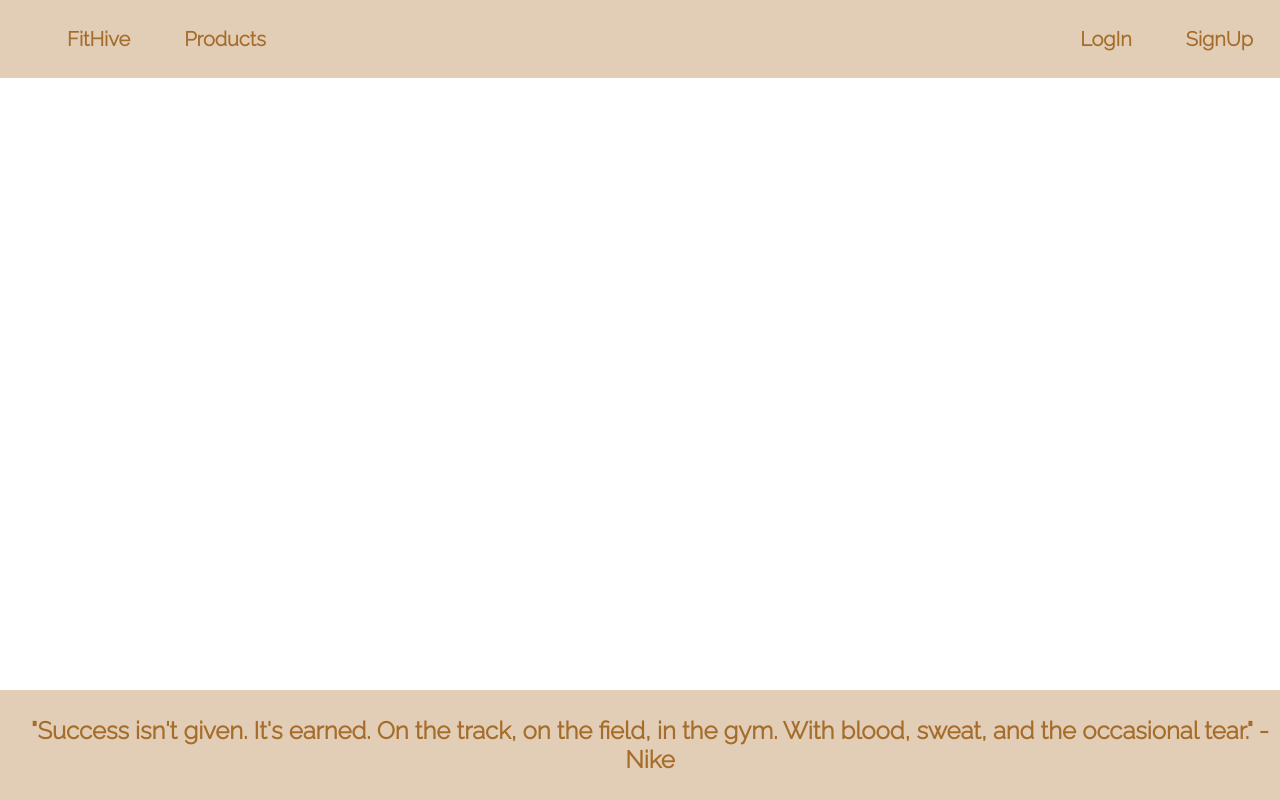
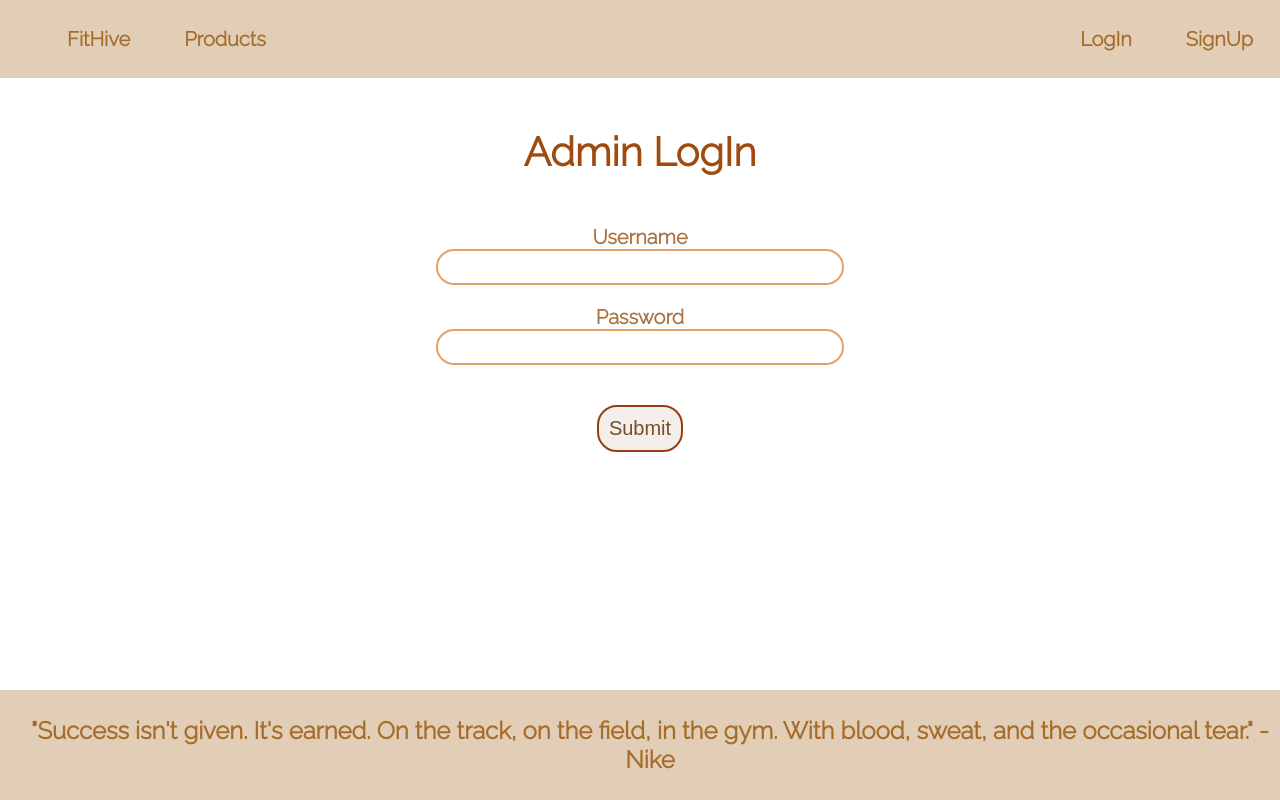
Before and after one commit to JAYAKANTHARUN/FitHive, a React (Create React App) app in the folder client/: page /adminlogin in a window 1280 px wide. Built offline with nearby package versions, Linux system fonts and the light colour scheme.

Commit message:
Added AdminLogin

```diff
--- a/client/src/App.css
+++ b/client/src/App.css
@@ -262,6 +262,59 @@ tbody tr:hover {
   background-color: rgb(225, 210, 194);
 }
 
+.adminlogin{
+  margin: 50px;
+  text-align: center;
+}
+.adminlogin h1{
+  font-size: 40px;
+  color: rgb(159, 75, 15);
+  font-weight: bolder;
+  font-family: 'Raleway', sans-serif;
+  margin-bottom: 50px;
+}
+.adminlogin label{
+  font-size: 20px;
+  font-family: 'Raleway', sans-serif;
+  color: rgb(170, 113, 62);
+  font-weight: bold;
+}
+.adminlogin input{
+  width: 400px;
+  height: 30px;
+  font-size: 20px;
+  text-align: center;
+  color: rgb(126, 56, 25);
+  border: 2px solid rgb(231, 161, 103);
+  border-radius: 20px;
+  transition: all 0.5s ease;
+}
+.adminlogin input:hover{
+  background-color: rgb(244, 236, 229);
+}
+.adminlogin input:focus{
+  outline: none;
+  border: 2px solid rgb(231, 161, 103);
+  transform: scale(1.05);
+}
+.adminlogin input::placeholder{
+  color: rgb(175, 162, 149);
+}
+.adminlogin button{
+  font-size: 20px;
+  color: rgb(118, 79, 36);
+  background-color: rgb(241, 238, 235);
+  border: 2px solid rgb(153, 62, 10);
+  border-radius: 20px;
+  margin-top: 20px;
+  padding: 10px;
+  transition: all 0.5s ease;
+}
+.adminlogin button:hover{
+  background-color: rgb(225, 210, 194);
+  transform: scale(1.1);
+}
+
 /*
 
 .App {
--- a/client/src/App.js
+++ b/client/src/App.js
@@ -1,6 +1,6 @@
 import './App.css';
 import Nav from './components/Nav'
-import { BrowserRouter,Routes,Route } from 'react-router-dom'
+import { BrowserRouter, Routes, Route } from 'react-router-dom'
 import Footer from './components/Footer'
 import SignUp from './components/SignUp'
 import Private from './components/Private'
@@ -9,28 +9,32 @@ import AddProduct from './components/AddProduct'
 import Products from './components/Products'
 import UpdateProduct from './components/UpdateProduct'
 import Profile from './components/Profile'
+import AdminLogin from './components/AdminLogin'
+import AdminPrivate from './components/AdminPrivate'
+import Admin from './components/Admin'
 
 function App() {
   return (
     <div className="App">
       <BrowserRouter>
-      <Nav />
-      <Routes>
+        <Nav />
+        <Routes>
+          <Route path='/' element={<h1>FitHive</h1>} />
+          <Route element={<AdminPrivate />}>
+            <Route path='/admin' element={<Admin />} />
+          </Route>
+          <Route element={<Private />} >
+            <Route path='/products' element={<Products />} />
+            <Route path='/add' element={<AddProduct />} />
+            <Route path='/update/:id' element={<UpdateProduct />} />
+            {/* <Route path='/delete' element={ <h1>Delete Products</h1> }/> */}
+            <Route path='/profile' element={<Profile />} />
+          </Route>
+          <Route path='/signup' element={<SignUp />} />
+          <Route path='/login' element={<Login />} />
+          <Route path='/adminlogin' element={<AdminLogin />} />
 
-        <Route path='/' element={ <h1>FitHive</h1> }/>
-
-        <Route element={ <Private /> } >
-        <Route path='/products' element={ <Products /> }/>
-        <Route path='/add' element={ <AddProduct /> }/>
-        <Route path='/update/:id' element={ <UpdateProduct /> }/>
-        {/* <Route path='/delete' element={ <h1>Delete Products</h1> }/> */}
-        <Route path='/profile' element={ <Profile /> }/>
-        </Route>
-        <Route path='/signup' element={ <SignUp /> }/>
-        <Route path='/login' element={ <Login /> }/>
-
-
-      </Routes>
+        </Routes>
       </BrowserRouter>
       <Footer />
     </div>
--- /dev/null
+++ b/client/src/components/Admin.js
@@ -0,0 +1,9 @@
+import React from "react";
+
+const Admin=()=>{
+    return(
+        <h1>Admin</h1>
+    )
+}
+
+export default Admin;
--- /dev/null
+++ b/client/src/components/AdminLogin.js
@@ -0,0 +1,43 @@
+import React from "react";
+import { useState } from "react";
+import { useNavigate } from "react-router-dom";
+
+const AdminLogin=()=>{
+    const navigate=useNavigate()
+
+    const [username,setusername]=useState('')
+    const [password,setpassword]=useState('')
+
+    const handleadminlogin=async()=>{
+        let result=await fetch('http://127.0.0.1:3000/adminlogin',{
+            method:'post',
+            body:JSON.stringify({username,password}),
+            headers:{
+                'Content-Type':'application/json'
+            }
+        })
+        result=await result.json()
+        console.log(result)
+        if (result.admin.username && result.admin.password && result.auth){
+            localStorage.setItem("admin",JSON.stringify(result.admin))
+            localStorage.setItem("token",JSON.stringify(result.auth))
+            navigate('/admin')
+        }
+        else{
+            alert("Please enter valid details")
+        }
+    }
+
+    return(
+        <div className="adminlogin">
+            <h1>Admin LogIn</h1>
+            <label>Username</label><br />
+            <input type="text" id='username' value={username} onChange={(e) => { setusername(e.target.value) }} /><br /><br />
+            <label>Password</label><br />
+            <input type="password" id='password' value={password} onChange={(e) => { setpassword(e.target.value) }} /><br /><br />
+            <button type='submit' onClick={handleadminlogin}>Submit</button>
+        </div>
+    )
+}
+
+export default AdminLogin;
--- /dev/null
+++ b/client/src/components/AdminPrivate.js
@@ -0,0 +1,9 @@
+import React from "react";
+import { Navigate,Outlet } from 'react-router-dom';
+
+const AdminPrivate=()=>{
+        const admin=localStorage.getItem('admin');
+        return admin?<Outlet />:<Navigate to='/adminlogin' />
+}
+
+export default AdminPrivate;
```
Also changed, not shown: 2 other files (tests, documents, lock files or other folders).
